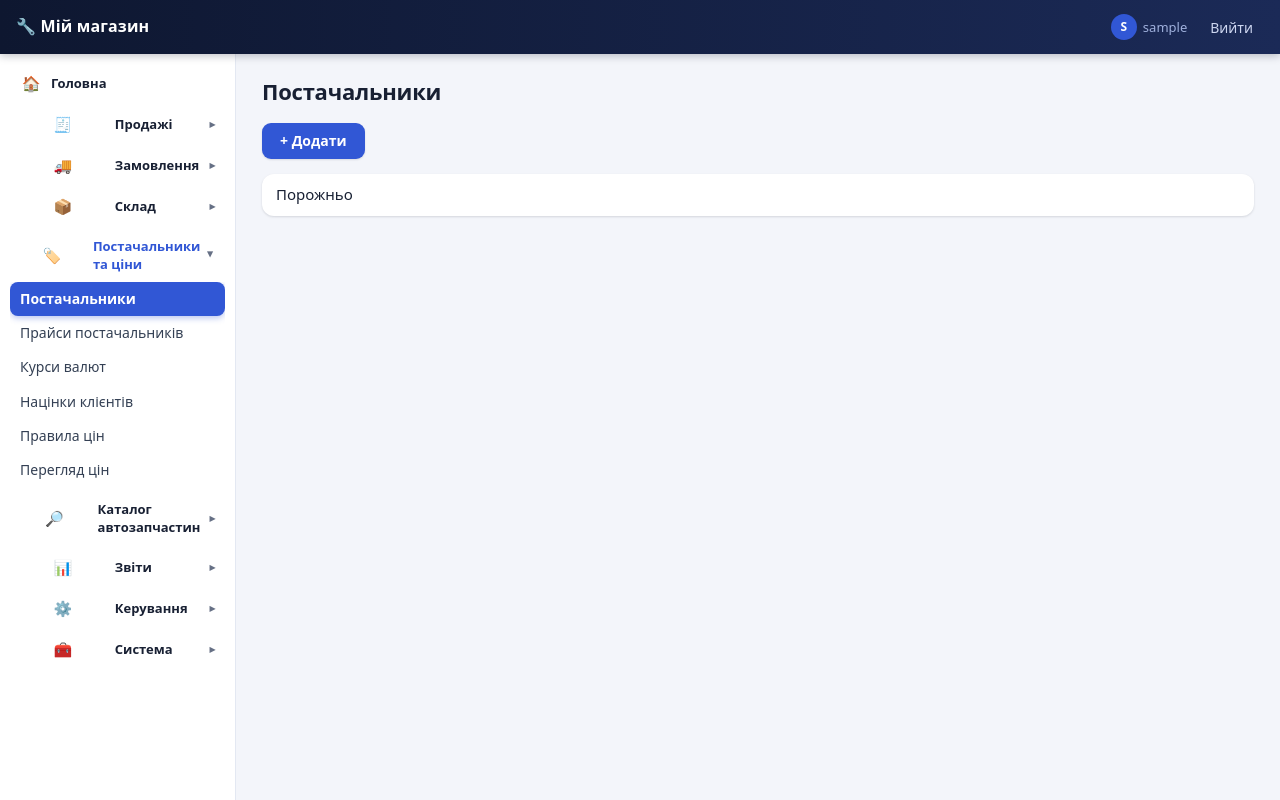
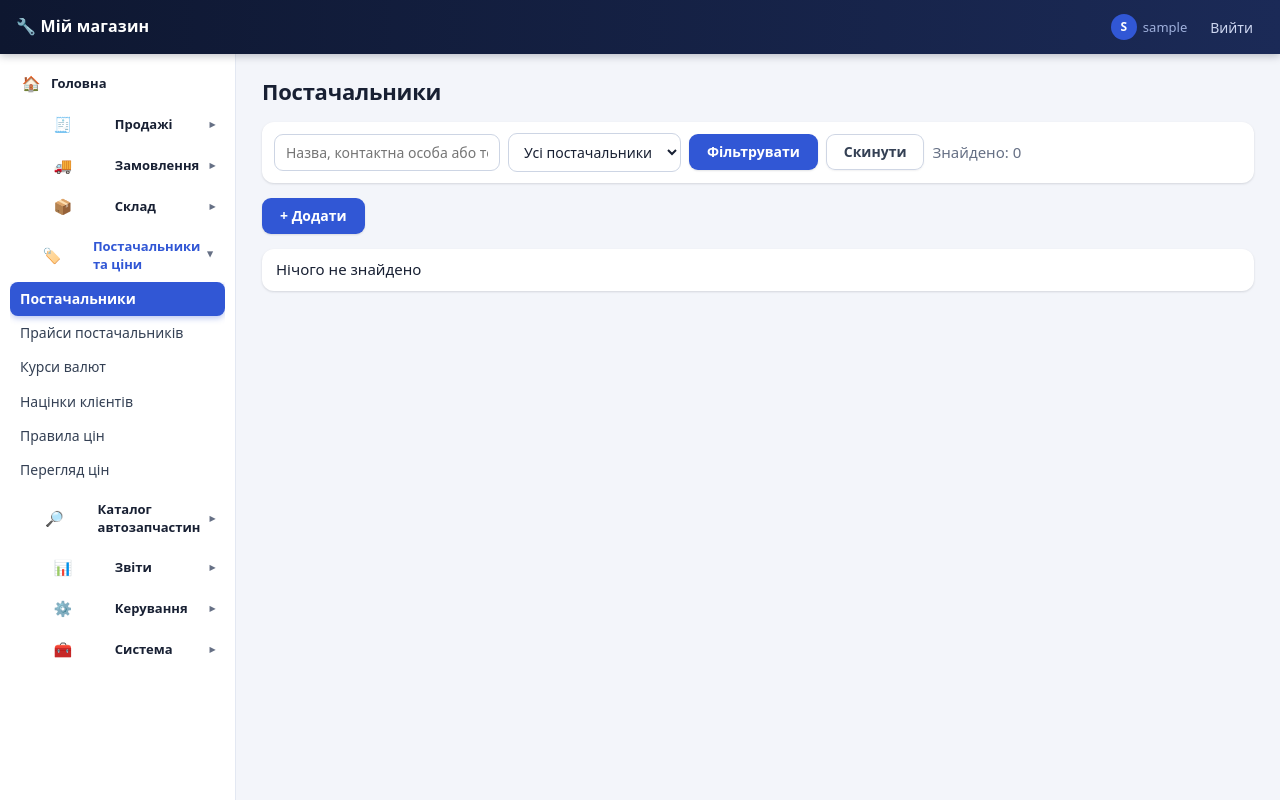
Before and after one commit to pavlo9840-gggpol/crm-prototup, a Django app: page /suppliers/ in a window 1280 px wide. Run offline with Django 4.2, Linux system fonts and the light colour scheme; the visitor is signed in with stand-in values (Sample User, id 1); data comes from the database, SQL or seed files in the repository; data that the repository does not hold is empty.

Commit message:
Improve supplier directory filters and expose API setup

```diff
--- a/core/templates/core/simple_list.html
+++ b/core/templates/core/simple_list.html
@@ -1,2 +1,8 @@
-{% extends "core/base.html" %}{% block content %}<h2>{{ title }}</h2><p><a class="btn" href="{% url add %}">+ Додати</a></p>
-<table>{% for i in items %}<tr><td>{{ i }}<td><a href="{% url edit i.pk %}">Редагувати</a></tr>{% empty %}<tr><td>Порожньо</tr>{% endfor %}</table>{% endblock %}
+{% extends "core/base.html" %}{% block content %}<h2>{{ title }}</h2>
+{% if title == "Постачальники" %}
+<form class="filter" method="get"><input name="q" value="{{ q }}" placeholder="Назва, контактна особа або телефон">
+<select name="active"><option value="">Усі постачальники</option><option value="1" {% if active == "1" %}selected{% endif %}>Лише активні</option><option value="0" {% if active == "0" %}selected{% endif %}>Лише неактивні</option></select>
+<button class="btn">Фільтрувати</button><a class="btn gray" href="{% url 'supplier_list' %}">Скинути</a><span class="muted">Знайдено: {{ total_count }}</span></form>
+{% endif %}
+<p><a class="btn" href="{% url add %}">+ Додати</a></p>
+<table>{% for i in items %}<tr><td>{{ i }}{% if title == "Постачальники" %}<br><small class="muted">{{ i.contact_person }}{% if i.phone %} · {{ i.phone }}{% endif %}{% if not i.is_active %} · Неактивний{% endif %}</small>{% endif %}<td><a href="{% url edit i.pk %}">Редагувати</a>{% if title == "Постачальники" %} · <a href="{% url 'supplier_api' i.pk %}">API / прайс</a>{% endif %}</tr>{% empty %}<tr><td>Нічого не знайдено</tr>{% endfor %}</table>{% endblock %}
```
